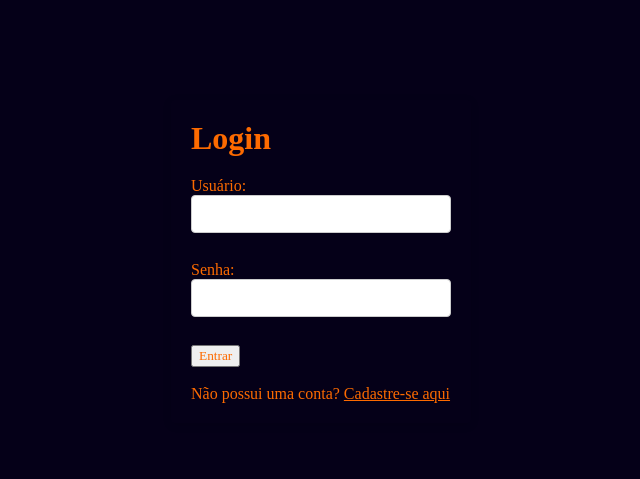
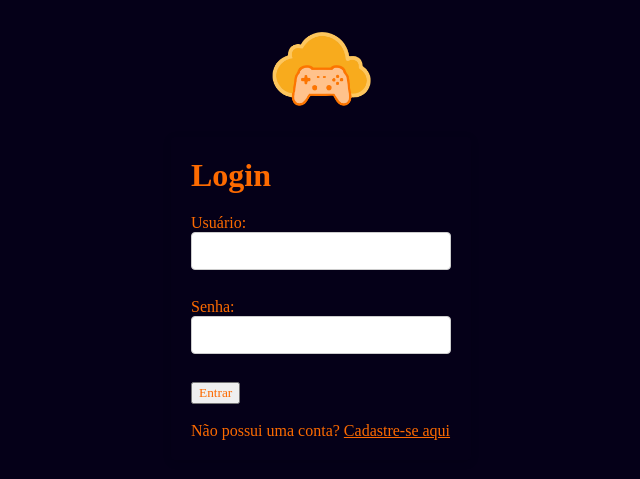
Before and after one commit to Jef-RS/SaveSync, a Flask app: template Frontend/templates/login.html in a window 1280 px wide. Shown: the top 479 px of the page, without its empty margins (319-959 px from the left). Run offline with Flask 3, Linux system fonts and the light colour scheme; the template is opened without the code that fills it, so the values that code supplies are empty; some web fonts are replaced.

Commit message:
"update"

```diff
--- a/Frontend/static/css/login/index.css
+++ b/Frontend/static/css/login/index.css
@@ -7,7 +7,10 @@ body {
 
   .login-container {
     width: 300px;
-    margin: 100px auto;
+
+    margin-top: 0px auto;
+    margin-left: auto;
+    margin-right: auto;
 
     border-radius: 4px;
     box-shadow: 0px 2px 10px rgba(0, 0, 0, 0.1);
@@ -22,7 +25,12 @@ body {
   form {
     margin-top: 20px;
   }
+  .image-container{
+    text-align: center;
+    margin-bottom: 0;
 
+
+  }
   input[type="text"],
   input[type="password"] {
     width: 100%;
--- a/Frontend/templates/login.html
+++ b/Frontend/templates/login.html
@@ -7,13 +7,16 @@
     <link rel="stylesheet" href="../static/css/login/index.css">
     <title>Login</title>
     <script>
-        window.onload = function() {
+        /*window.onload = function() {
             var mensagem = '{{ mensagem }}';
             alert(mensagem);
-        };
+        };*/
     </script>
 </head>
 <body>
+    <div class="image-container">
+        <img style="width: 133px;" src="{{ url_for('static', filename='images/icon.png') }}" alt="Imagem">
+      </div>
     <div class="login-container">
     <h1>Login</h1>
     {% if error %}
```
